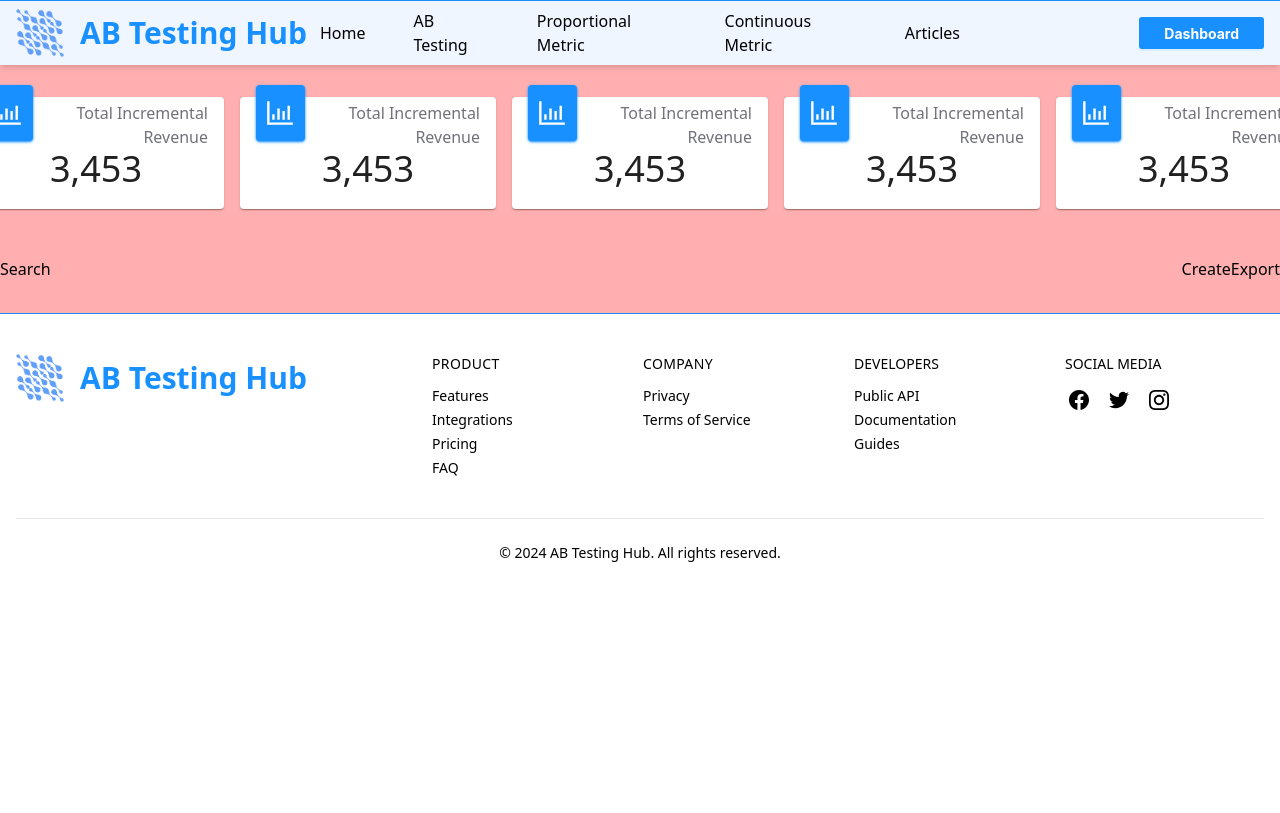
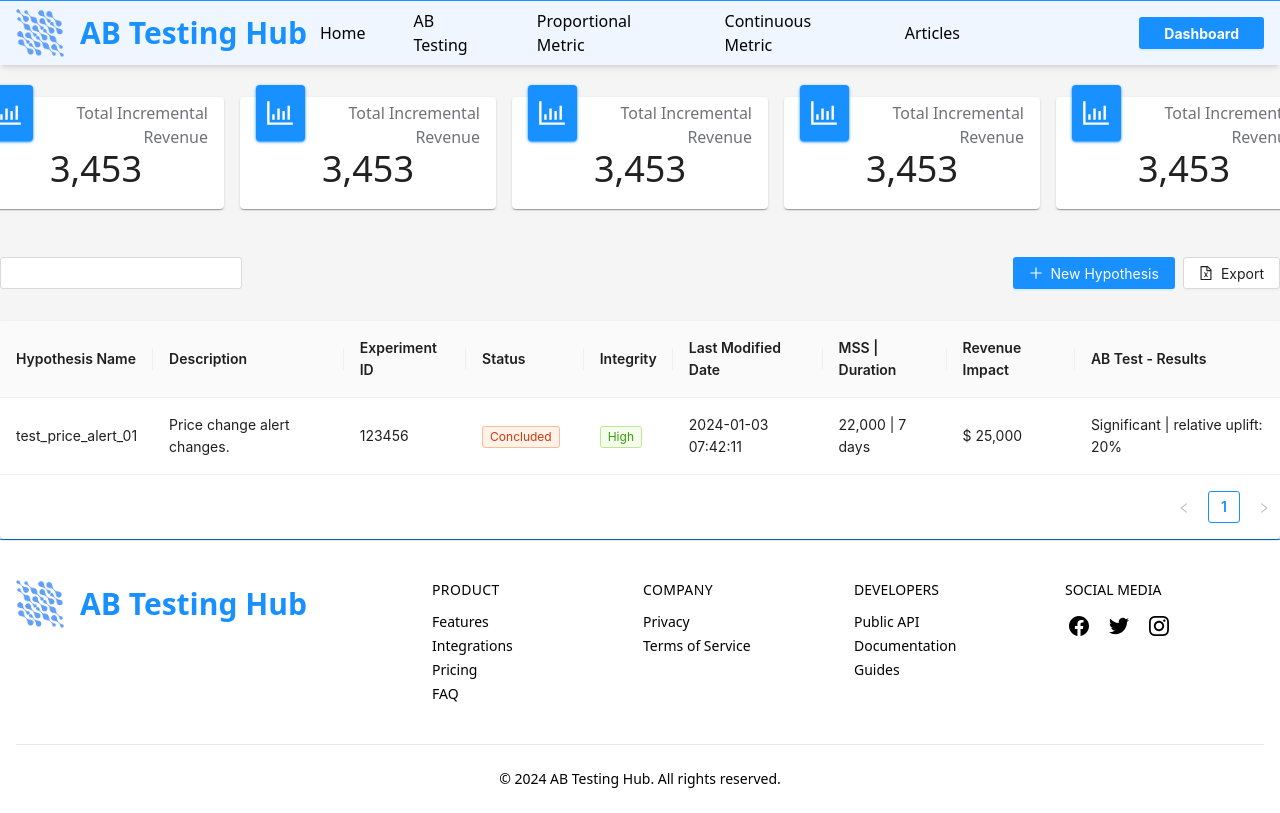
Before and after one commit to VAIJ-TEJAS/ABTestingHub_React_Frontend, a React (Vite) app: page /dashboard in a window 1280 px wide. Shown: the top 813 px of the page. Built offline with nearby package versions, Linux system fonts and the light colour scheme; sample sign-in values are in the browser's storage.

Commit message:
Updated Dashboard

```diff
--- a/src/App.tsx
+++ b/src/App.tsx
@@ -1,4 +1,4 @@
-import { BrowserRouter as Router, Route, Routes, Navigate } from "react-router-dom"
+import { BrowserRouter as Router, Route, Routes, Navigate, useLocation } from "react-router-dom"
 import { Categories } from "./articles/pages/ArticlesCategories";
 import { ArticlesHome } from "./articles/pages/ArticlesHome";
 import { Article } from "./articles/pages/Article";
@@ -17,11 +17,15 @@ function App() {
 
   const { userAuthenticated } = Context();
 
-  return (
-    <>
-      <Router>
+  const Layout = () => {
+    const location = useLocation();
+    const noFooterRoutes = ['/dashboard/', '/ab-testing/', '/continuous-metric-testing/', '/proportional-metric-testing/'];
+    const showFooter = !noFooterRoutes.includes(location.pathname);
+
+    return (
+      <>
         <Navbar />
-        <Auth/>
+        <Auth />
         <Routes>
           <Route path="/" element={<Navigate to={"home"} />} />
           <Route path="/home" element={<Home />} />
@@ -43,7 +47,15 @@ function App() {
             </>
           )}
         </Routes>
-        <Footer />
+        {showFooter && <Footer />}
+      </>
+    );
+  };
+
+  return (
+    <>
+      <Router>
+        <Layout />
       </Router>
     </>
   );
--- a/src/components/StatisticCard.tsx
+++ b/src/components/StatisticCard.tsx
@@ -3,7 +3,7 @@ import { Paper } from '@mui/material'
 
 export const StatisticCard = () => {
     return (
-        <Paper className='mt-4 hover:shadow-2xl'>
+        <Paper className='mt-4 hover:shadow-lg'>
             <div className='w-64 h-28 relative'>
                 <div className='absolute flex justify-between items-end w-full px-4 -mt-1'>
                     <div className='h-14 w-14 flex justify-center items-center bg-primary rounded shadow shadow-primary -mt-2'>
--- a/src/pages/Dashboard.tsx
+++ b/src/pages/Dashboard.tsx
@@ -1,27 +1,118 @@
 import { StatisticCard } from '../components/StatisticCard';
+import { Table, Input, Button, Space, Tag } from 'antd';
+import { FileExcelOutlined, PlusOutlined } from '@ant-design/icons';
+import { Paper } from '@mui/material';
 
+const getTagColor = (status) => {
+  switch (status) {
+    case 'Concluded':
+      return 'volcano';
+    case 'In-progress':
+      return 'green';
+    case 'Aborted':
+      return 'red';
+    default:
+      return 'default';
+  }
+};
+
+const columns = [
+  {
+    title: 'Hypothesis Name',
+    dataIndex: 'hypothesisName',
+    key: 'hypothesisName',
+    // Add the rest of the properties like sorting, filtering if needed
+  },
+  {
+    title: 'Description',
+    dataIndex: 'description',
+    key: 'description',
+  },
+  {
+    title: 'Experiment ID',
+    dataIndex: 'experimentId',
+    key: 'experimentId',
+  },
+  {
+    title: 'Status',
+    key: 'status',
+    dataIndex: 'status',
+    render: status => (
+      <Tag color={getTagColor(status)}>{status}</Tag>
+    ),
+  },
+  {
+    title: 'Integrity',
+    key: 'integrity',
+    dataIndex: 'integrity',
+    render: integrity => (
+      <span>{integrity ? <Tag color="green">High</Tag> : <Tag color="volcano">Low</Tag>}</span>
+    ),
+  },
+  {
+    title: 'Last Modified Date',
+    dataIndex: 'lastModifiedDate',
+    key: 'lastModifiedDate',
+  },
+  {
+    title: 'MSS | Duration',
+    dataIndex: 'mssDuration',
+    key: 'mssDuration',
+  },
+  {
+    title: 'Revenue Impact',
+    dataIndex: 'revenueImpact',
+    key: 'revenueImpact',
+  },
+  {
+    title: 'AB Test - Results',
+    dataIndex: 'abTestResults',
+    key: 'abTestResults',
+  },
+];
+
+const data = [
+  {
+    key: '1',
+    hypothesisName: 'test_price_alert_01',
+    description: 'Price change alert changes.',
+    experimentId: '123456',
+    status: 'Concluded',
+    integrity: true,
+    lastModifiedDate: '2024-01-03 07:42:11',
+    mssDuration: '22,000 | 7 days',
+    revenueImpact: '$ 25,000',
+    abTestResults: 'Significant | relative uplift: 20%',
+  },
+  // ... Add more data here
+];
 
 export const Dashboard = () => {
   return (
-    <div className='flex flex-col justify-center items-center bg-[#ff000050]'>
+    <div className='flex flex-col justify-center items-center bg-[#f5f5f5]'>
       <div className='container'>
         <div className='flex gap-4 p-4 justify-center'>
-          <StatisticCard/>
-          <StatisticCard/>
-          <StatisticCard/>
-          <StatisticCard/>
-          <StatisticCard/>
+          <StatisticCard />
+          <StatisticCard />
+          <StatisticCard />
+          <StatisticCard />
+          <StatisticCard />
         </div>
       </div>
-      <div className='container flex justify-between my-8'>
-        <div>
-          Search
-        </div>
-        <div className='flex'>
-          <div>Create</div>
-          <div>Export</div>
+      <div className='container justify-between my-8'>
+        <div className='flex justify-between'>
+          <div>
+            <Input/>
+          </div>
+          <Space>
+            <Button type="primary" icon={<PlusOutlined />}>New Hypothesis</Button>
+            <Button icon={<FileExcelOutlined />}>Export</Button>
+          </Space>
         </div>
       </div>
+      <Paper className='container'>
+        <Table columns={columns} dataSource={data} className='' />
+      </Paper>
     </div>
   );
 };
```
